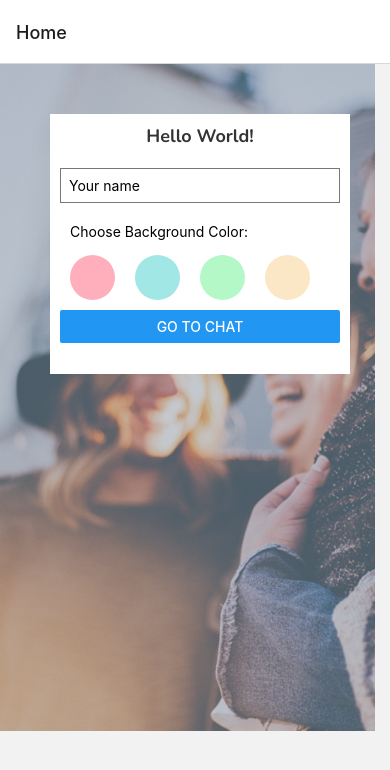
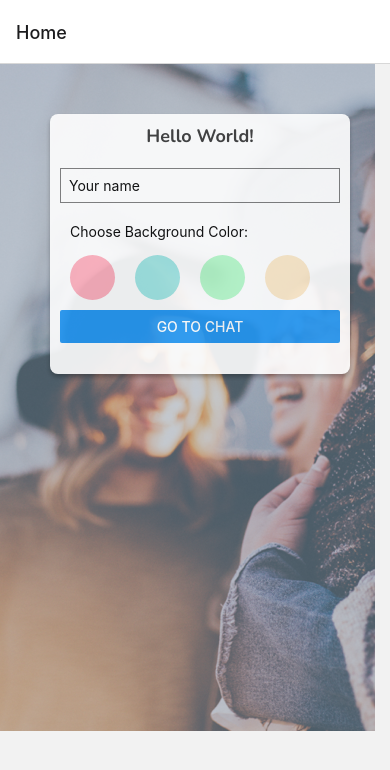
Before and after one commit to iamnachoj/Chat-App, a React Native app: screen /Home in a window 390 px wide. Shown: the top 770 px of the page. Built offline with nearby package versions, Linux system fonts and the light colour scheme.

Commit message:
add border radius and box opacity to dashboard container in home screen

```diff
--- a/styles/global.js
+++ b/styles/global.js
@@ -9,7 +9,17 @@ export const globalStyles = StyleSheet.create({
     height: 260,
     width: 300,
     padding: 10,
-    backgroundColor: '#fff'
+    backgroundColor: '#fff',
+    opacity: 0.89,
+    borderRadius: 8,
+    shadowColor: "#000",
+    shadowOffset: {
+      width: 0,
+      height: 3,
+    },
+    shadowOpacity: 0.29,
+    shadowRadius: 4.65,
+    elevation: 7,
   },
   titleText:{
     fontFamily: 'nunito-bold',
```
